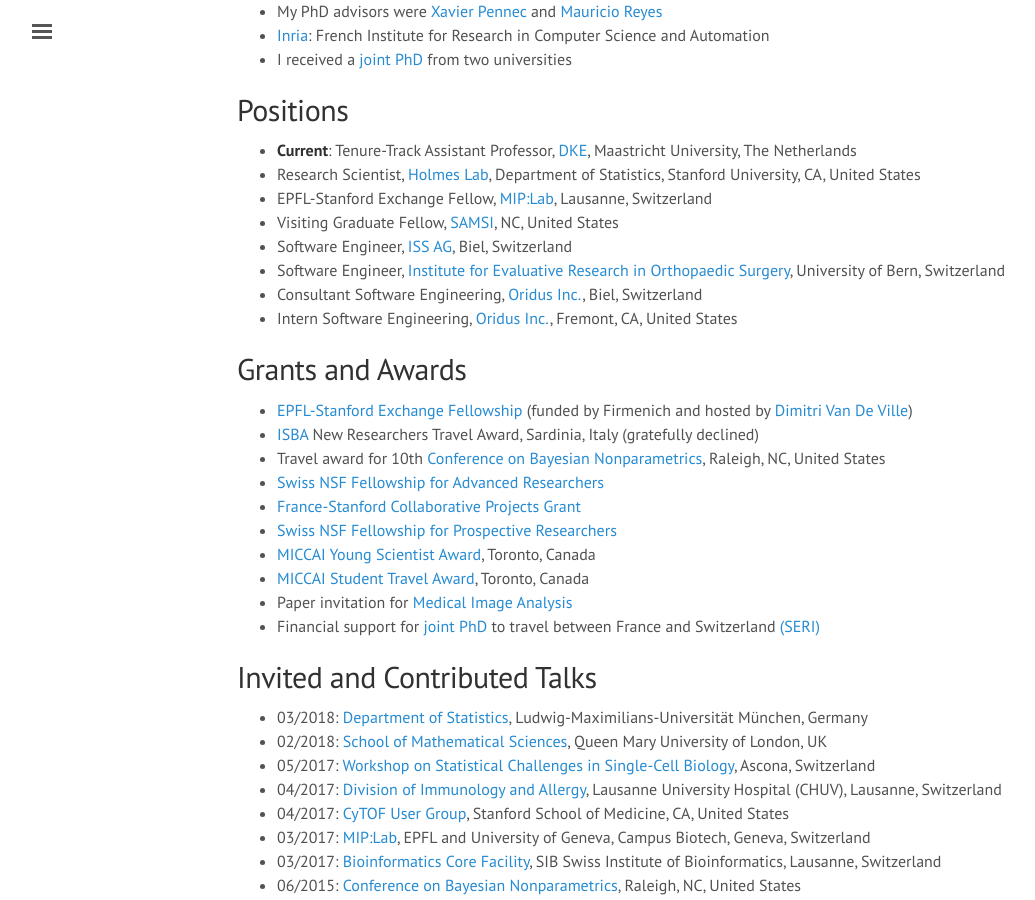
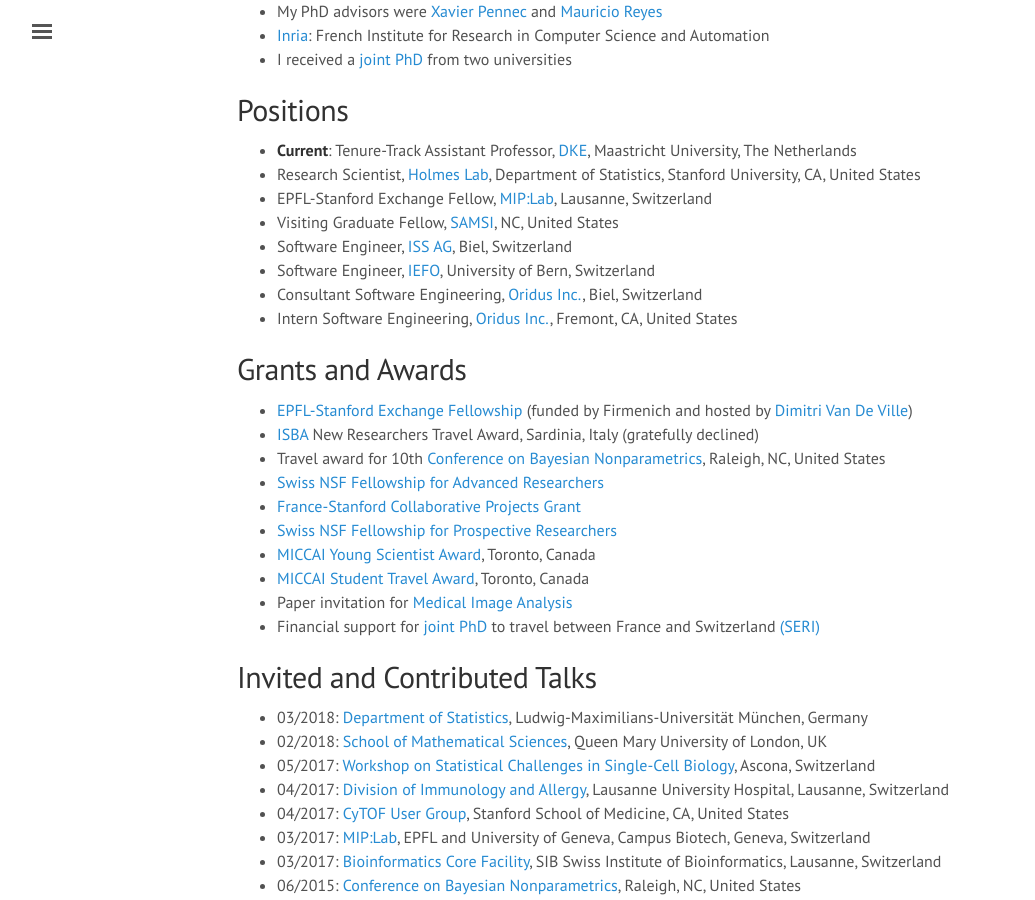
Before and after one commit to ChristofSeiler/ChristofSeiler.github.io, a Jekyll site: the page built from about.md, in a window 1280 px wide and 900 px high, scrolled down 494 px. Shown: the whole window, without its empty margins (3-1038 px from the left). Built offline with Jekyll 4.4.1, drawn with Linux system fonts in a browser that asks for light colours.

Commit message:
simplifying

```diff
--- a/about.md
+++ b/about.md
@@ -24,7 +24,7 @@
 * EPFL-Stanford Exchange Fellow, [MIP:Lab](https://miplab.epfl.ch/), Lausanne, Switzerland
 * Visiting Graduate Fellow, [SAMSI](https://www.samsi.info/), NC, United States
 * Software Engineer, [ISS AG](http://www.iss-ag.ch/en), Biel, Switzerland
-* Software Engineer, [Institute for Evaluative Research in Orthopaedic Surgery](http://www.swissrdl.unibe.ch/about_us/history/index_eng.html), University of Bern, Switzerland
+* Software Engineer, [IEFO](http://www.swissrdl.unibe.ch/about_us/history/index_eng.html), University of Bern, Switzerland
 * Consultant Software Engineering, [Oridus Inc.](https://www.bloomberg.com/research/stocks/private/snapshot.asp?privcapid=524394), Biel, Switzerland
 * Intern Software Engineering, [Oridus Inc.](https://www.bloomberg.com/research/stocks/private/snapshot.asp?privcapid=524394), Fremont, CA, United States
 
@@ -46,7 +46,7 @@
 * 03/2018: [Department of Statistics](http://www.en.statistik.uni-muenchen.de/index.html), Ludwig-Maximilians-Universität München, Germany
 * 02/2018: [School of Mathematical Sciences](https://www.qmul.ac.uk/maths/), Queen Mary University of London, UK
 * 05/2017: [Workshop on Statistical Challenges in Single-Cell Biology](https://www.bsse.ethz.ch/cbg/cbg-news/ascona-2017.html), Ascona, Switzerland
-* 04/2017: [Division of Immunology and Allergy](http://www.immunologyresearch.ch/), Lausanne University Hospital (CHUV), Lausanne, Switzerland
+* 04/2017: [Division of Immunology and Allergy](http://www.immunologyresearch.ch/), Lausanne University Hospital, Lausanne, Switzerland
 * 04/2017: [CyTOF User Group](http://iti.stanford.edu/research/cytof.html), Stanford School of Medicine, CA, United States
 * 03/2017: [MIP:Lab](https://miplab.epfl.ch/), EPFL and University of Geneva, Campus Biotech, Geneva, Switzerland
 * 03/2017: [Bioinformatics Core Facility](http://bcf.isb-sib.ch/), SIB Swiss Institute of Bioinformatics, Lausanne, Switzerland
```
